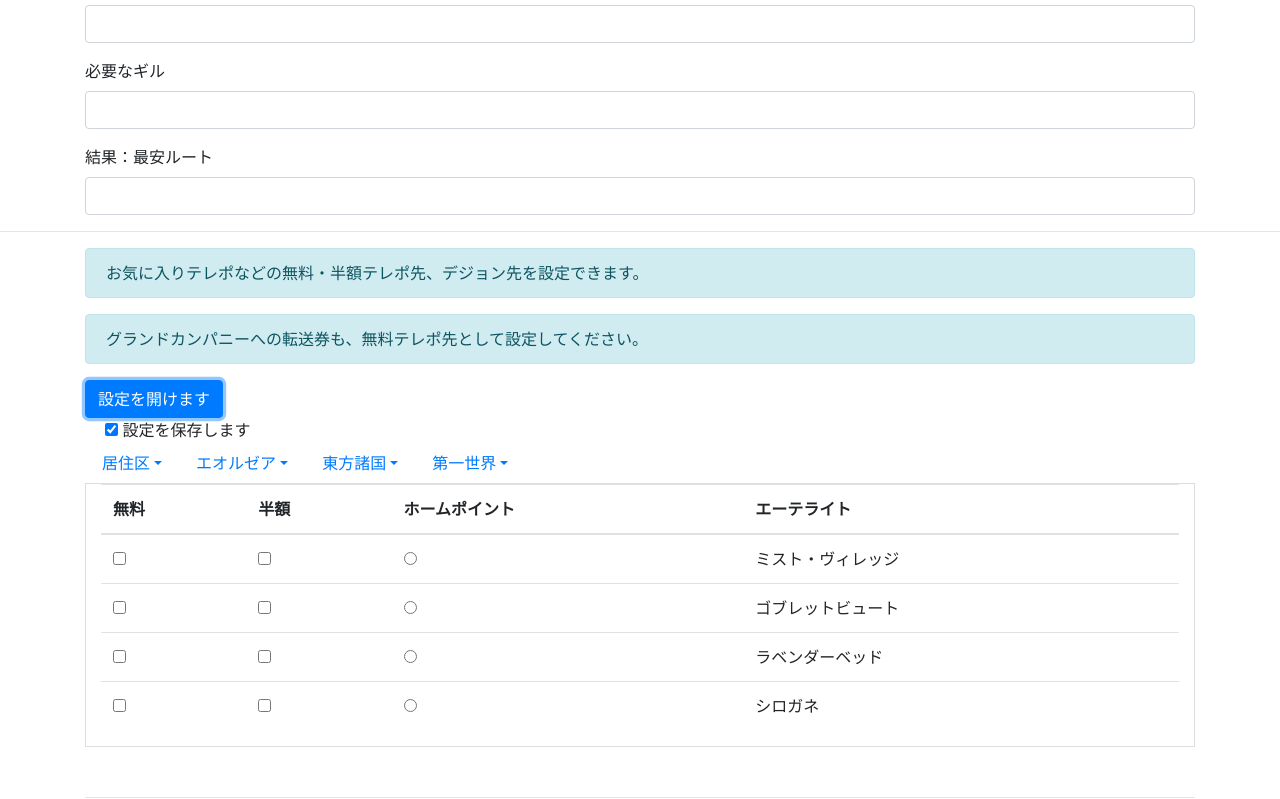
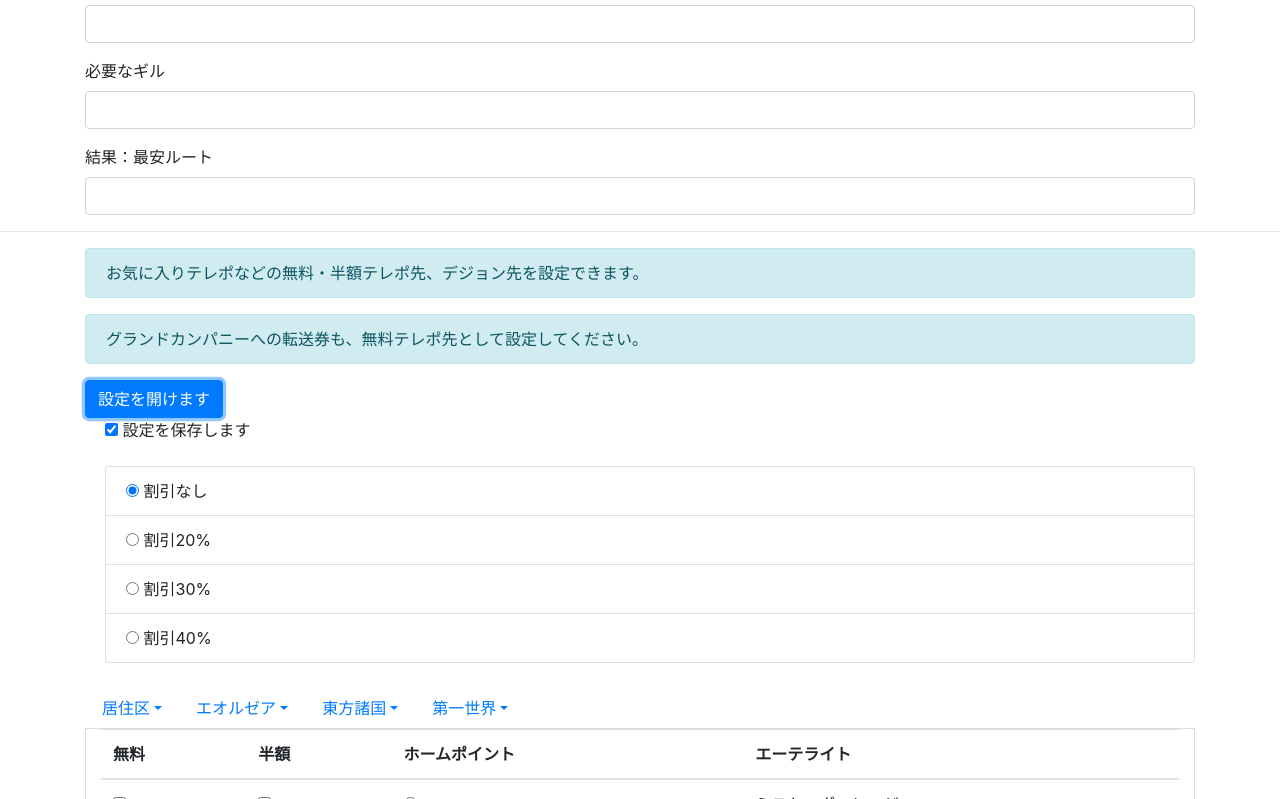
Before and after one commit to gelehrtecrest/shalatime, a plain HTML site: page docs/stage.html in a window 1280 px wide. Both pictures are taken after a click on the button "設定を開けます". Shown: the part 1026-1825 px from the top of the page. Drawn offline with nearby package versions, Linux system fonts and the light colour scheme.

Commit message:
テレポ割の設定保存のたたき台

```diff
--- a/docs/aetheryte_id_list.csv
+++ b/docs/aetheryte_id_list.csv
@@ -89,3 +89,8 @@ id,id_str,Japanese,English
 88,aetheryte-macarenses,マカレンサス広場,The Macarenses Angle
 89,mordhona,モードゥナ,Mor Dhona
 90,aetheryte-revenant,レヴナンツトール,Revenant's Toll
+1000,setting,設定,setting
+1001,telepo-discount-0,テレポ割引0%,telepo-discount-0
+1002,telepo-discount-20,テレポ割引20%,telepo-discount-20
+1003,telepo-discount-30,テレポ割引30%,telepo-discount-30
+1004,telepo-discount-40,テレポ割引40%,telepo-discount-40
--- a/docs/stage.html
+++ b/docs/stage.html
@@ -761,6 +761,36 @@
 						設定を保存します
 					</label>
 				</div>
+				<br />
+				<div class="form-check">
+					<ul class="list-group">
+						<li class="list-group-item">
+							<input type="radio" name="telepo-discount-setting" id="telepo-discount-0" checked>
+							<label class="form-check-label" for="flexCheckChecked">
+								割引なし
+							</label>
+						</li>
+						<li class="list-group-item">
+							<input type="radio" name="telepo-discount-setting" id="telepo-discount-20">
+							<label class="form-check-label" for="flexCheckChecked">
+								割引20%
+							</label>
+						</li>
+						<li class="list-group-item">
+							<input type="radio" name="telepo-discount-setting" id="telepo-discount-30">
+							<label class="form-check-label" for="flexCheckChecked">
+								割引30%
+							</label>
+						</li>
+						<li class="list-group-item">
+							<input type="radio" name="telepo-discount-setting" id="telepo-discount-40">
+							<label class="form-check-label" for="flexCheckChecked">
+								割引40%
+							</label>
+						</li>
+					</ul>
+				</div>
+				<br />
 				<ul class="nav nav-tabs">
 					<li class="nav-item dropdown">
 						<a class="nav-link dropdown-toggle" data-toggle="dropdown" href="#" role="button" aria-haspopup="true" aria-expanded="false">居住区</a>
```
